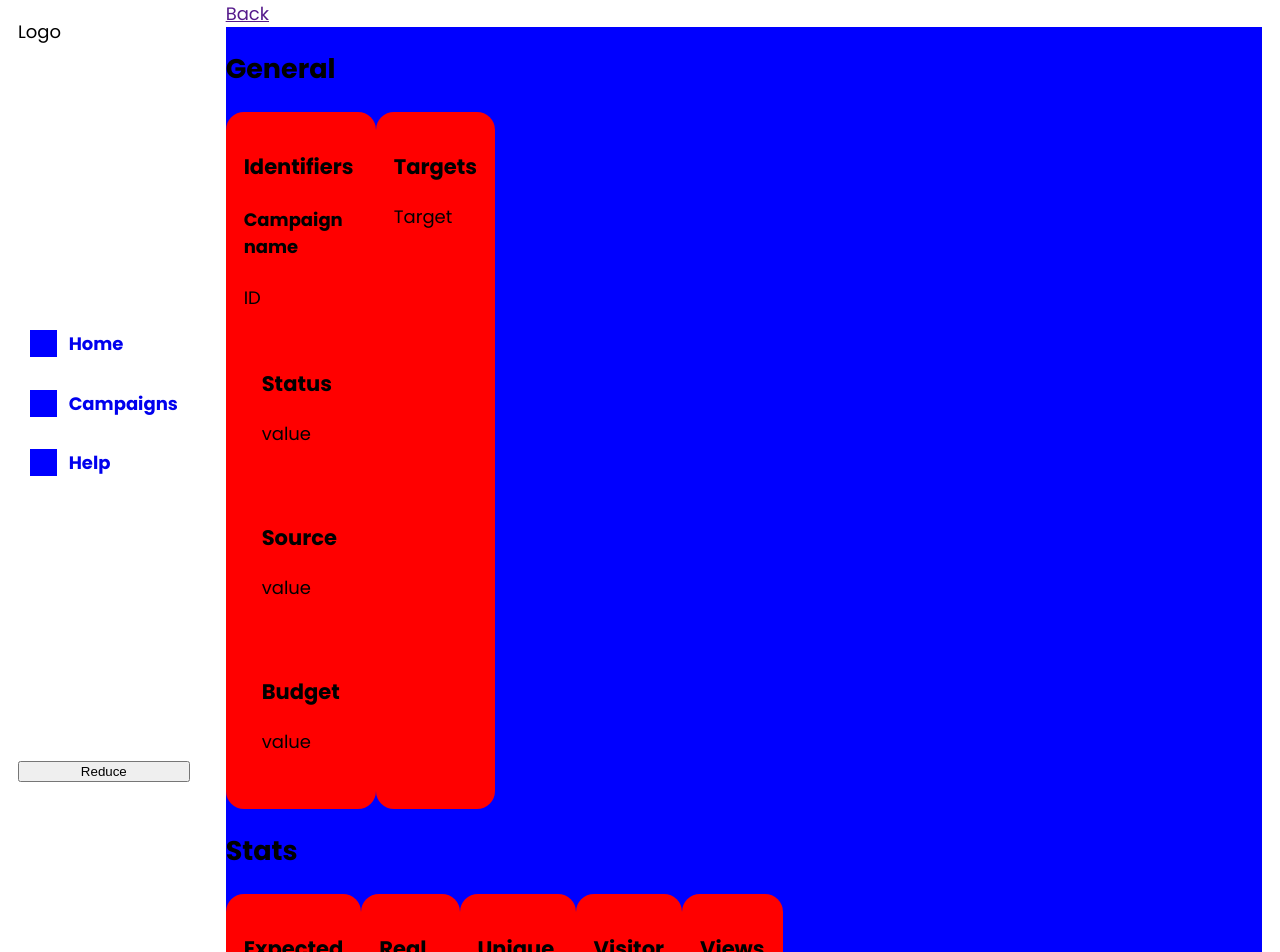
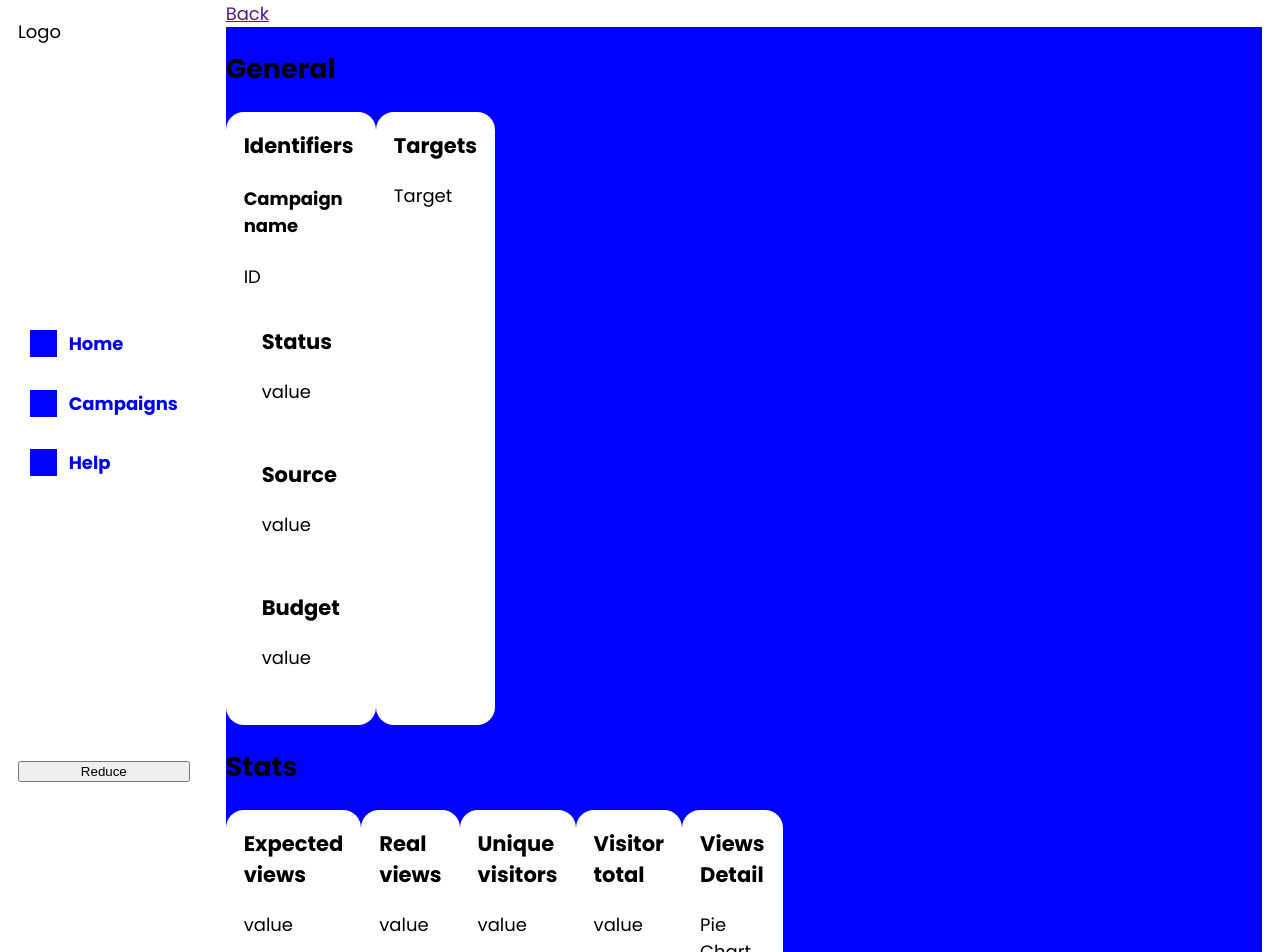
Before and after one commit to ProcessX/proxistore-test, a React (Vite) app: page /campaign-details in a window 1280 px wide. Shown: the top 952 px of the page. Built offline with nearby package versions, Linux system fonts and the light colour scheme.

Commit message:
Starting API requests

```diff
--- a/src/components/campaignInfoSection/InfoBlock.js
+++ b/src/components/campaignInfoSection/InfoBlock.js
@@ -1,9 +1,9 @@
 import React from 'react'
 
 // eslint-disable-next-line react/prop-types
-const InfoBlock = ({children, title}) => {
+const InfoBlock = ({children, className, title}) => {
     return (
-        <div className={'info__block'}>
+        <div className={`info__block ${className}`}>
             <h3 className={'info__block__title'}>{title}</h3>
             {children}
         </div>
--- a/src/components/campaignInfoSection/SingleBlock.js
+++ b/src/components/campaignInfoSection/SingleBlock.js
@@ -4,7 +4,7 @@ import InfoBlock from './InfoBlock';
 // eslint-disable-next-line react/prop-types
 const SingleBlock = ({title, value}) => {
     return (
-        <InfoBlock title={title}>
+        <InfoBlock className={'singleBlock'} title={title}>
             <p className='singleInfo'>{value}</p>
         </InfoBlock>
     )
--- a/src/components/campaignInfoSection/ViewsDetailBlock.js
+++ b/src/components/campaignInfoSection/ViewsDetailBlock.js
@@ -3,7 +3,7 @@ import InfoBlock from './InfoBlock'
 
 const ViewsDetailBlock = () => {
     return (
-        <InfoBlock title={'Views Detail'}>
+        <InfoBlock className={'viewsDetailBlock'} title={'Views Detail'}>
             <p>Pie Chart</p>
         </InfoBlock>
     )
--- a/src/style/components/campaignInfoSection/_infoBlock.scss
+++ b/src/style/components/campaignInfoSection/_infoBlock.scss
@@ -1,5 +1,9 @@
 .info__block{
-    background-color: red;
+    background-color: white;
     padding: 1rem;
     border-radius: 1rem;
+
+    .info__block__title{
+        margin-top: 0;
+    }
 }
```
